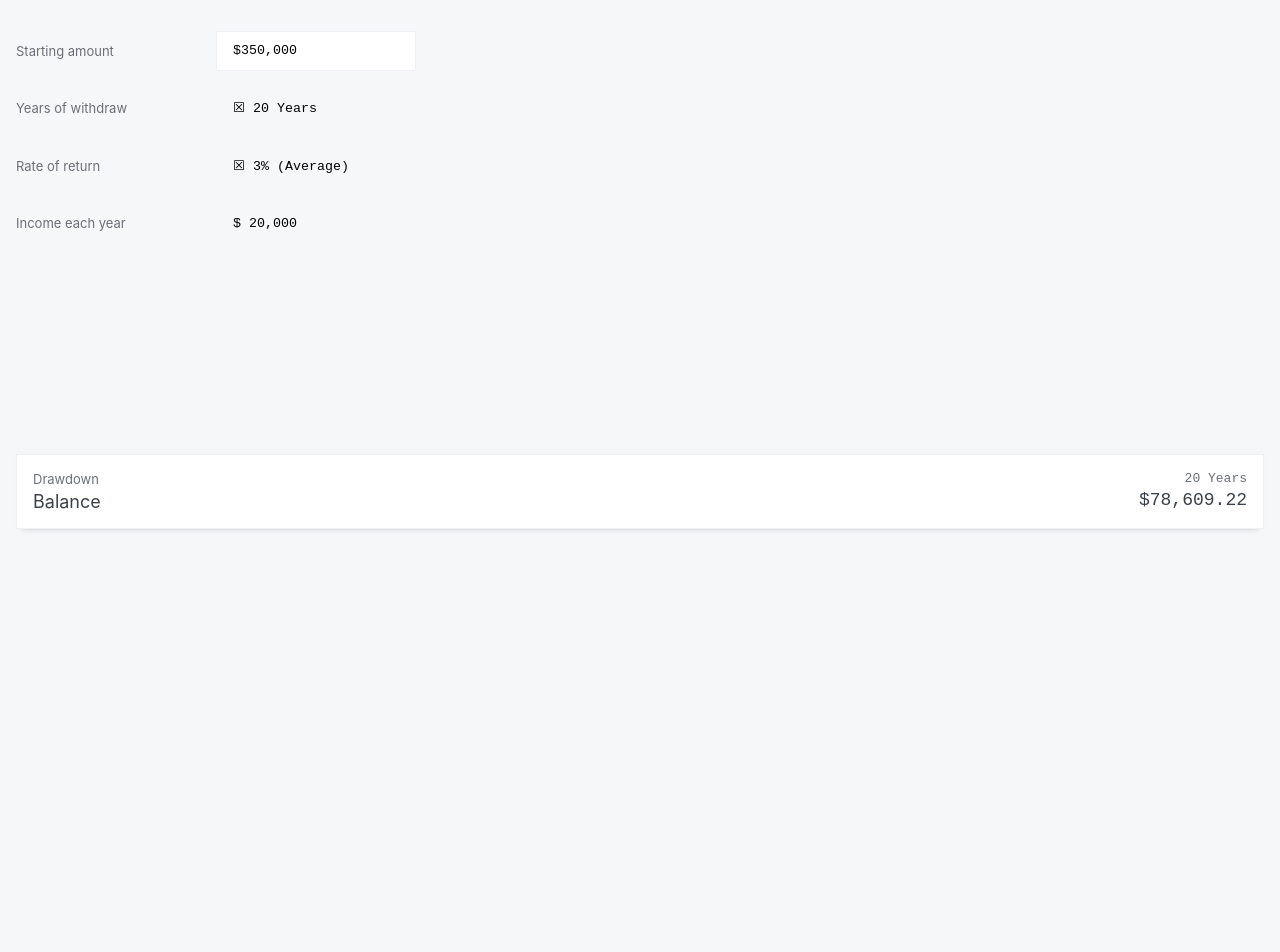
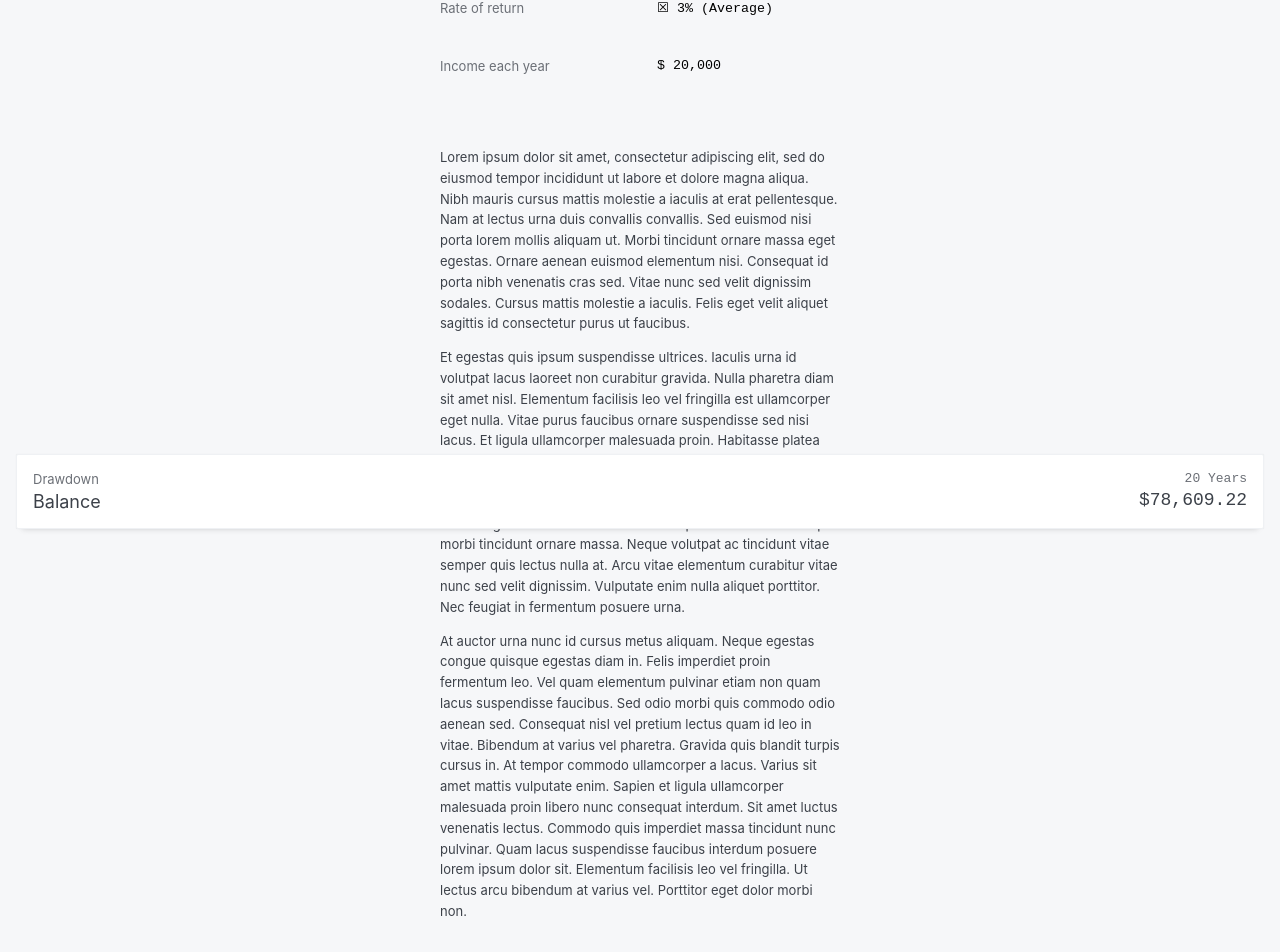
Before and after one commit to moeamaya/choice, a Next.js app: page / in a window 1280 px wide. Shown: the part 255-1207 px from the top of the page. Before the commit the page ends 800 px from the top, so only its background shows below. Built offline with nearby package versions, Linux system fonts and the light colour scheme.

Commit message:
Add content block

```diff
--- /dev/null
+++ b/components/Drawdown/Content.tsx
@@ -0,0 +1,57 @@
+import { styled } from '@stitches/react';
+
+const StyledContent = styled('section', {
+  marginTop: `2rem`,
+});
+
+const StyledParagraph = styled('p', {
+  fontSize: 13,
+  lineHeight: 1.6,
+});
+
+const Content = () => {
+  return (
+    <StyledContent>
+      <StyledParagraph>
+        Lorem ipsum dolor sit amet, consectetur adipiscing elit, sed do eiusmod
+        tempor incididunt ut labore et dolore magna aliqua. Nibh mauris cursus
+        mattis molestie a iaculis at erat pellentesque. Nam at lectus urna duis
+        convallis convallis. Sed euismod nisi porta lorem mollis aliquam ut.
+        Morbi tincidunt ornare massa eget egestas. Ornare aenean euismod
+        elementum nisi. Consequat id porta nibh venenatis cras sed. Vitae nunc
+        sed velit dignissim sodales. Cursus mattis molestie a iaculis. Felis
+        eget velit aliquet sagittis id consectetur purus ut faucibus.
+      </StyledParagraph>
+      <StyledParagraph>
+        Et egestas quis ipsum suspendisse ultrices. Iaculis urna id volutpat
+        lacus laoreet non curabitur gravida. Nulla pharetra diam sit amet nisl.
+        Elementum facilisis leo vel fringilla est ullamcorper eget nulla. Vitae
+        purus faucibus ornare suspendisse sed nisi lacus. Et ligula ullamcorper
+        malesuada proin. Habitasse platea dictumst quisque sagittis purus sit
+        amet. Nulla at volutpat diam ut venenatis. Sit amet nulla facilisi
+        morbi. Sit amet mauris commodo quis imperdiet massa. Dignissim enim sit
+        amet venenatis urna cursus eget. Vestibulum mattis ullamcorper velit sed
+        ullamcorper morbi tincidunt ornare massa. Neque volutpat ac tincidunt
+        vitae semper quis lectus nulla at. Arcu vitae elementum curabitur vitae
+        nunc sed velit dignissim. Vulputate enim nulla aliquet porttitor. Nec
+        feugiat in fermentum posuere urna.
+      </StyledParagraph>
+      <StyledParagraph>
+        At auctor urna nunc id cursus metus aliquam. Neque egestas congue
+        quisque egestas diam in. Felis imperdiet proin fermentum leo. Vel quam
+        elementum pulvinar etiam non quam lacus suspendisse faucibus. Sed odio
+        morbi quis commodo odio aenean sed. Consequat nisl vel pretium lectus
+        quam id leo in vitae. Bibendum at varius vel pharetra. Gravida quis
+        blandit turpis cursus in. At tempor commodo ullamcorper a lacus. Varius
+        sit amet mattis vulputate enim. Sapien et ligula ullamcorper malesuada
+        proin libero nunc consequat interdum. Sit amet luctus venenatis lectus.
+        Commodo quis imperdiet massa tincidunt nunc pulvinar. Quam lacus
+        suspendisse faucibus interdum posuere lorem ipsum dolor sit. Elementum
+        facilisis leo vel fringilla. Ut lectus arcu bibendum at varius vel.
+        Porttitor eget dolor morbi non.
+      </StyledParagraph>
+    </StyledContent>
+  );
+};
+
+export default Content;
--- a/components/Drawdown/index.tsx
+++ b/components/Drawdown/index.tsx
@@ -3,6 +3,8 @@ import AmountInput from './AmountInput';
 import Time from './Time';
 import Rate from './Rate';
 import Income from './Income';
+import Content from './Content';
+
 import Summary from './Summary';
 
 // TODO: Extract as helper
@@ -39,6 +41,8 @@ const Drawdown = () => {
       <Rate option={rate} setOption={setRate} />
       <Income option={income} setOption={setIncome} />
 
+      <Content />
+
       <Summary balance={format(balance)} years={years} />
     </>
   );
--- a/styles/Home.module.css
+++ b/styles/Home.module.css
@@ -1,40 +1,13 @@
 .container {
-  min-height: 100vh;
   padding: 0 1rem;
-  display: flex;
-  flex-direction: column;
-  justify-content: center;
 }
 
 .main {
-  padding: 5rem 0;
+  padding: 8rem 0;
   flex: 1;
   display: flex;
   flex-direction: column;
   justify-content: center;
   max-width: 400px;
+  margin: 0 auto;
 }
-
-.footer {
-  width: 100%;
-  height: 100px;
-  border-top: 1px solid #eaeaea;
-  display: flex;
-  justify-content: center;
-  align-items: center;
-}
-
-.footer a {
-  display: flex;
-  justify-content: center;
-  align-items: center;
-  flex-grow: 1;
-}
-
-
-@media (max-width: 600px) {
-  .grid {
-    width: 100%;
-    flex-direction: column;
-  }
-}
```
